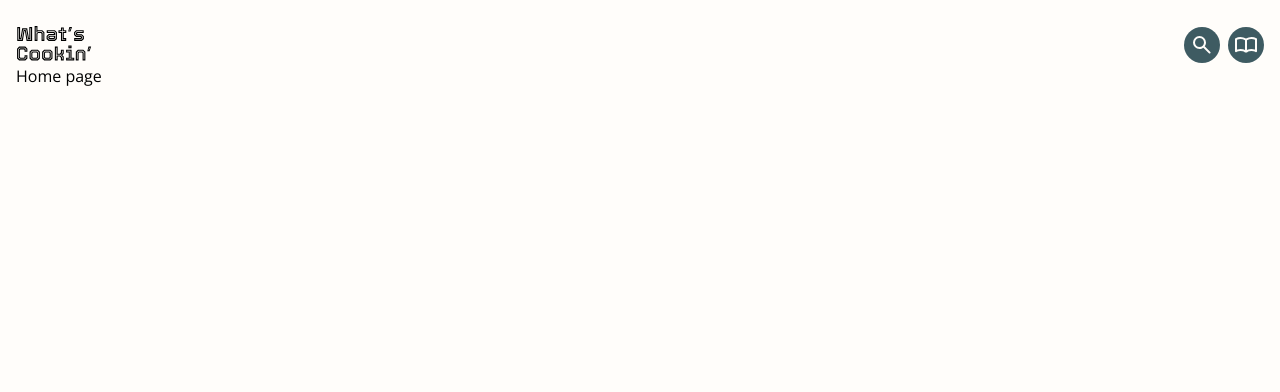
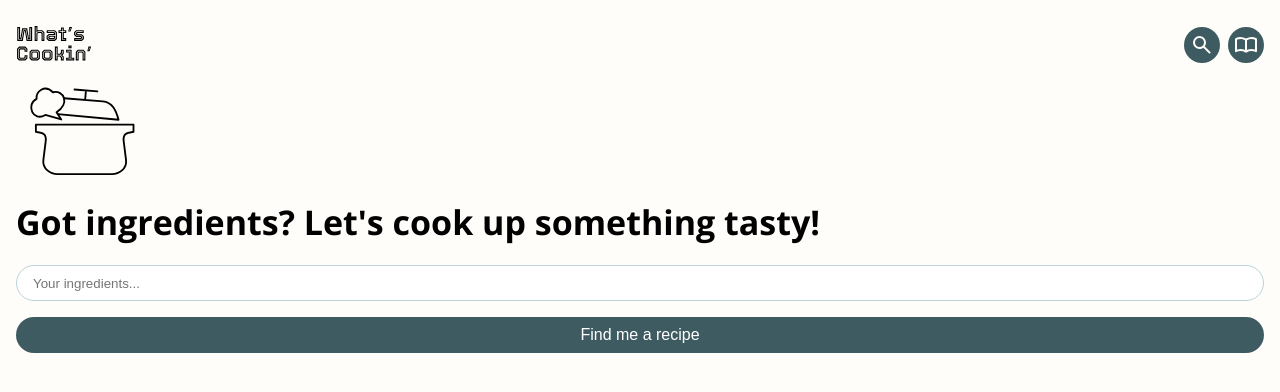
Before and after one commit to RominaAEC/whats-cookin, a React (Vite) app: page / in a window 1280 px wide. Shown: the top 392 px of the page. Built offline with nearby package versions, Linux system fonts and the light colour scheme.

Commit message:
added search bar styling

```diff
--- a/src/components/NavBar/NavBar.jsx
+++ b/src/components/NavBar/NavBar.jsx
@@ -34,7 +34,7 @@ export default function NavBar() {
 
     return (
         <section className={navbarClass}>
-      <img className="navbar__logo" src={Logo} alt="What's Cookin' logo"/>
+            <img className="navbar__logo" src={Logo} alt="What's Cookin' logo" />
             <article className="navbar__button-container">
                 <button className="navbar__button">
                     <SearchIcon className="navbar__button-icon" />
@@ -42,7 +42,7 @@ export default function NavBar() {
                 </button>
                 <button className="navbar__button">
                     <BookIcon className="navbar__button-icon" />
-            <span  className="navbar__button-label">My cookbook</span>
+                    <span className="navbar__button-label">My cookbook</span>
                 </button>
             </article>
         </section>
--- a/src/components/NavBar/NavBar.scss
+++ b/src/components/NavBar/NavBar.scss
@@ -17,7 +17,7 @@
 
     &__button{
         width: 2.25rem;
-        height: 2.25rem;
+        height: $elementHeight-mobile;
         border-radius: 2rem;
         border: none;
         background-color: $evergreen;
--- /dev/null
+++ b/src/components/SearchByIngredients/SearchByIngredients.jsx
@@ -0,0 +1,32 @@
+import "./SearchByIngredients.scss"
+import { useState } from "react";
+
+export default function SearchByIngredients() {
+
+    const [searchState, setSearchState] = useState("default");
+
+  const handleFocus = (e) => {
+    setSearchState("active");
+  };
+
+  const handleBlur = (e) => {
+    setSearchState("default");
+  };
+
+  return (
+    <form className="search-ingredients">
+      <input
+        type="text"
+        className={`search-ingredients__input ${
+            searchState === "active" ? "search-ingredients__input--active" : ""
+          }`}
+        placeholder="Your ingredients..."
+        onFocus={handleFocus}
+        onBlur={handleBlur}
+      />
+      <button type="submit" className="search-ingredients__button">
+        Find me a recipe
+      </button>
+    </form>
+  )
+}
--- /dev/null
+++ b/src/components/SearchByIngredients/SearchByIngredients.scss
@@ -0,0 +1,38 @@
+@use "../../styles/partials/mixins" as *;
+@use "../../styles/partials/variables" as *;
+
+.search-ingredients{
+    display:flex;
+    flex-direction: column;
+    gap:1rem;
+    width:100%;
+    margin-top: 1.5rem;
+
+    &__input{
+        width:100%;
+        border-radius: 1.25rem;
+        height: $elementHeight-mobile;
+        padding: 0 1rem;
+        border: 1px solid $gray-evergreen;
+        outline: none; // Reset outline
+
+        &--active{
+            border-color: $evergreen;
+        }
+    }
+
+
+    &__button{
+        width:100%;
+        border-radius: 1.25rem;
+        height: $elementHeight-mobile;
+        border:none;
+        background-color: $evergreen;
+        color: $white;
+
+        &:hover{
+            background-color: $dark-evergreen;
+            cursor: pointer;
+        }
+    }
+}
--- a/src/pages/HomePage/HomePage.jsx
+++ b/src/pages/HomePage/HomePage.jsx
@@ -1,9 +1,13 @@
 import "./HomePage.scss";
+import PotIcon from "../../assets/icons/arcticons_rakuten-recipe.svg"
+import SearchByIngredients from "../../components/SearchByIngredients/SearchByIngredients";
 
 export default function HomePage() {
   return (
-    <div>
-      Home page
-    </div>
+    <section className="home">
+      <img className="home__image" src={PotIcon} alt="cooking pot icon"/>
+      <h1 className="home">Got ingredients? Let's cook up something tasty!</h1>
+      <SearchByIngredients/>
+    </section>
   )
 };
--- a/src/styles/partials/_variables.scss
+++ b/src/styles/partials/_variables.scss
@@ -7,6 +7,8 @@ $margin-mobile: 1rem;
 $margin-tablet: 2.5rem;
 $desktop-width: 58rem;
 $tablet-width: 43rem;
+$elementHeight-mobile: 2.25rem;
+$elementHeight-tablet: 2.375rem;
 
 
 // Colors
```
Lines whose indentation alone changed are shown as unchanged.
